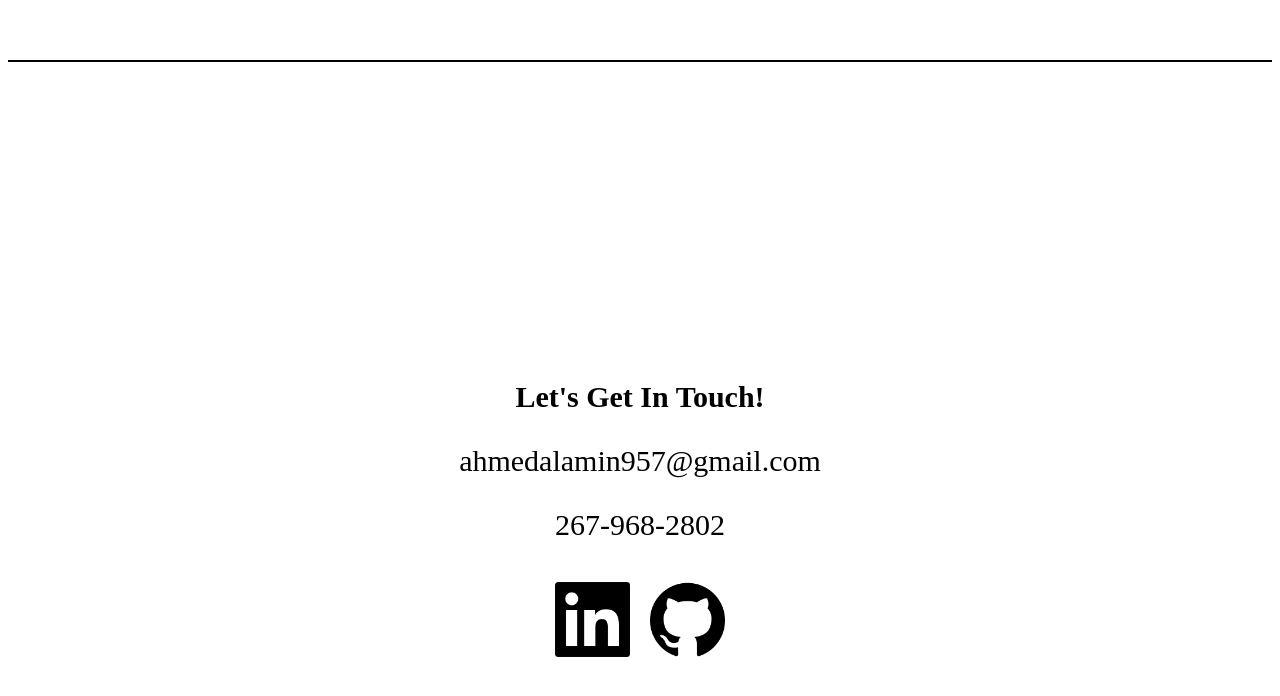
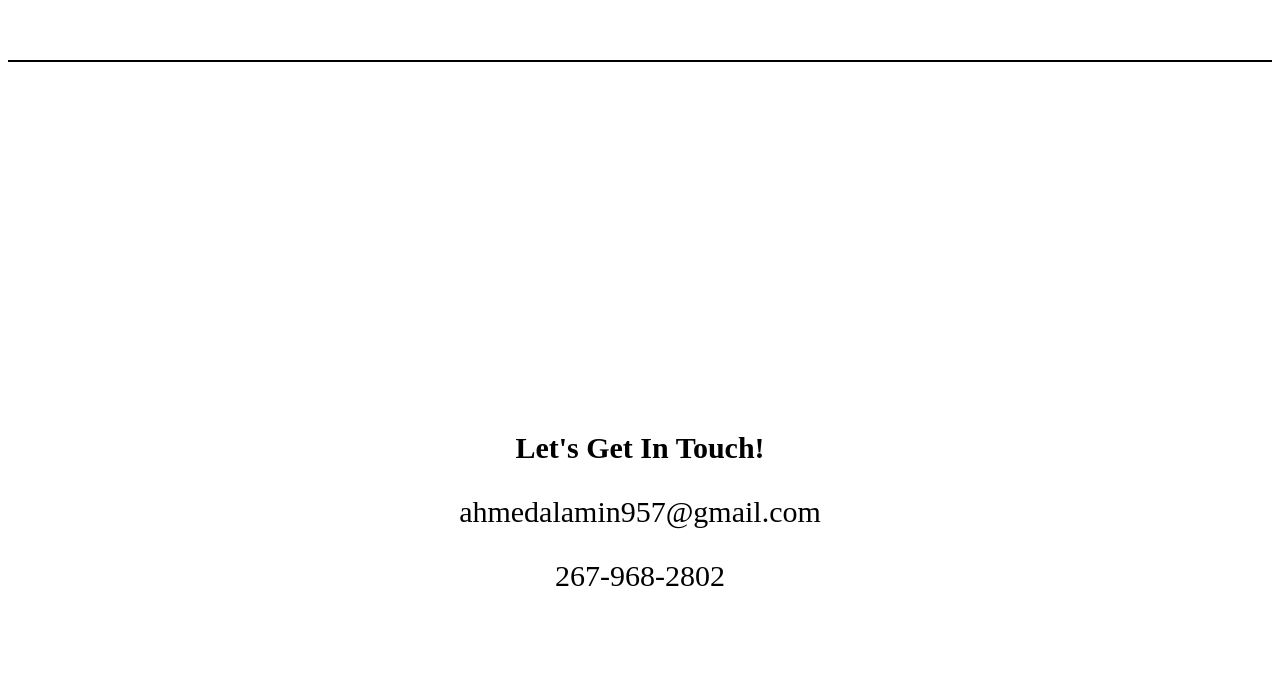
Before and after one commit to ahmedalaminn/personal-portfolio, a React (Create React App) app: page / in a window 1280 px wide. Shown: the part 2602-3298 px from the top of the page. Built offline with nearby package versions, Linux system fonts and the light colour scheme.

Commit message:
removed logos from footer

```diff
--- a/src/components/Contact.js
+++ b/src/components/Contact.js
@@ -9,11 +9,6 @@ function Contact(){
             <p style = {{fontWeight: 'bold'}}> Let's Get In Touch! </p>
             <p> ahmedalamin957@gmail.com </p>
             <p> 267-968-2802</p>
-
-            <div className="logos-container">
-                <a href="https://www.linkedin.com/in/ahmedalaminn" target="_blank" rel="noopener noreferrer"><img className="logos" src={linkedinLogo} alt="LinkedIn Logo" /></a>
-                <a href="https://github.com/ahmedalaminn" target="_blank" rel="noopener noreferrer"><img className="logos" src={githubLogo} alt="GitHub Logo" /></a>
-            </div>
             </footer>
       </div>
     );
```
